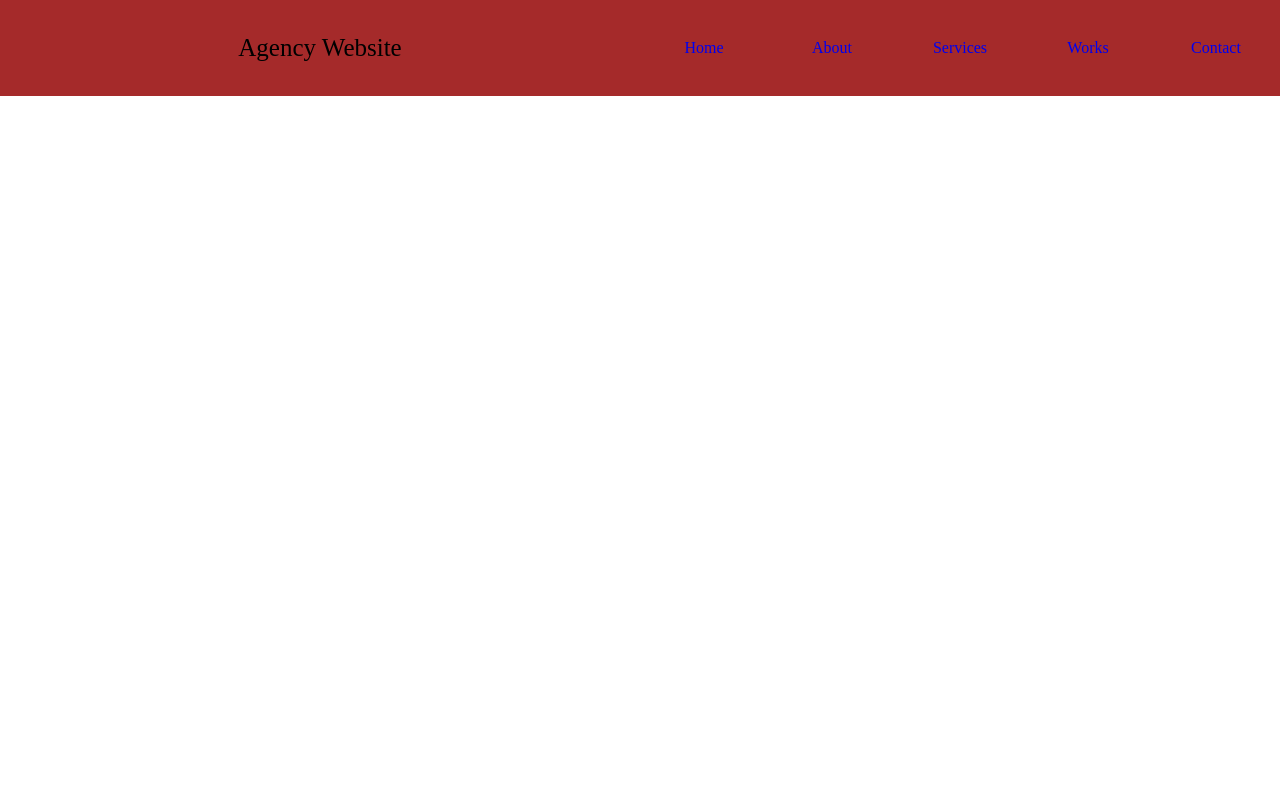
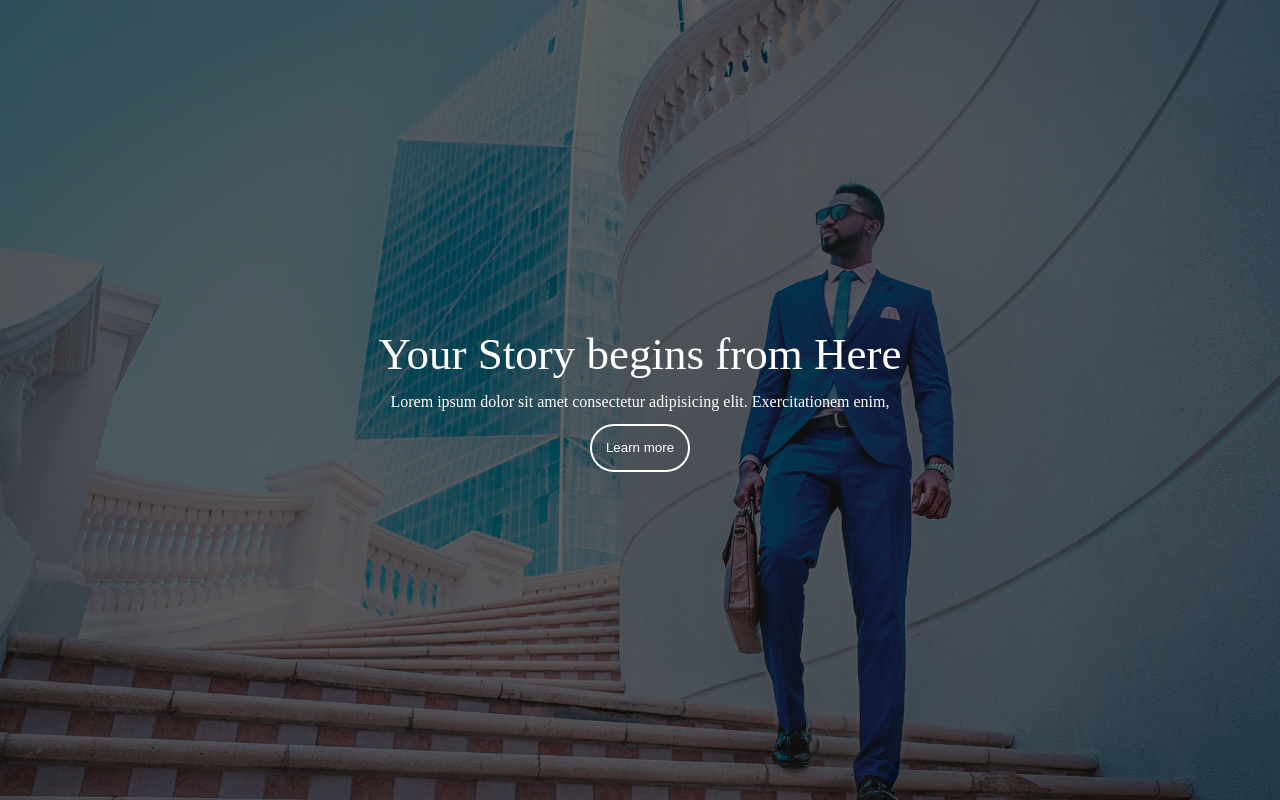
Before and after one commit to sarb001/FullResponsiveSite, a plain HTML site: page index.html in a window 1280 px wide. Drawn offline with Linux system fonts and the light colour scheme.

Commit message:
Main pageDone

```diff
--- a/index.html
+++ b/index.html
@@ -11,7 +11,7 @@
 
 <body>
      <div class = "container">
-                <div class = "header-bar">
+                <!-- <div class = "header-bar">
                     <div class = "logo">
                         <span id = "logo-name"> Agency Website  </span>
                     </div>
@@ -25,20 +25,20 @@
                         </ul>
                     </div>
 
-                </div>
-<!--
-                <div class = "main-page">
-                        <div>
-                            <span>  Your Story begins from Here </span>
-                            <span> Lorem ipsum dolor sit amet consectetur adipisicing elit. Exercitationem enim,
-                                amet eius sit magni, quos repellat tenetur maxime suscipit voluptates
-                                voluptatibus voluptatum veritatis mollitia ab!
-                            </span>
-                            <button>  Learn more </button>
-                        </div>
+                </div> -->
+
+                 <div class = "main-page">
+
+                            <span id = "main-page-tagline">  Your Story begins from Here </span>
+                            <span id ="main-page-detail"> Lorem ipsum dolor sit amet consectetur adipisicing elit. Exercitationem enim,
+                             </span>
+                             <span style = "padding: 1%;">
+                                <button id = "btn">  Learn more </button>
+                             </span>
+
                 </div>
 
-                <div class = "about-us">
+                    <!-- <div class = "about-us">
                      <div class = "about-us-content">
                         <span> Lorem ipsum dolor, sit amet consectetur adipisicing elit.
                              Aliquam error illum consequuntur odit quibusdam doloribus dolore repellat
@@ -48,9 +48,9 @@
                      <div class = "about-image">
                             <img src = "/imagess/about.jpeg" />
                     </div>
-                </div>
+                </div> -->
 
-                <div class = "services">
+                <!-- <div class = "services">
                      <span> Our Services </span>
 
                      <div class ="card">
@@ -100,9 +100,9 @@
                             Ipsum architecto, quos consequatur deleniti sapiente eum ipsa
                             quisquam, sunobis excepturi omnis dignissimos corrupti pariatur quidem! </span>
                     </div>
-                </div>
+                </div> -->
 
-                <div class ="our-works">
+                <!-- <div class ="our-works">
                      <div class = "works-images">
                          <img src = "/imagess/portfolio-1.jpg" />
                          <img src = "/imagess/portfolio-2.jpg" />
@@ -111,9 +111,9 @@
                          <img src = "/imagess/portfolio-5.jpg" />
                          <img src = "/imagess/portfolio-6.jpg" />
                      </div>
-                </div>
+                </div> -->
 
-                 <div class ="contact-us">
+                 <!-- <div class ="contact-us">
                     <div class = "contact-us-tag">
                         <span> Contact-us </span>
                     </div>
@@ -147,9 +147,9 @@
                              <button>  Send Message </button>
                         </div>
                     </div>
-                 </div>
+                 </div> -->
 
-                 <div class = "footer">
+                 <!-- <div class = "footer">
                      <span> Agency Website  </span>
                      <span> Lorem ipsum dolor sit amet consectetur, adipisicing elit. Distinctio,
                         nostrum eum. Iure magnam excepturi temporibus nulla nihil autem,
@@ -169,7 +169,7 @@
                             <img src = "imagess/" />
                         </div>
                       </span>
-                 </div> -->
+                 </div>  -->
      </div>
 
   <script src = "index.js"> </script>
--- a/style.css
+++ b/style.css
@@ -1,10 +1,9 @@
 *
 {
-    padding:0px;
-    margin: 0px;
-    box-sizing: border-box;
-    width: 100%;
+    padding:0px; margin: 0px;
+    box-sizing: border-box; width: 100%;
 }
+
 img{width:100%;}
 .header-bar { width:100%;height:12vh;background-color: brown; display: flex;align-items: center;}
 .logo { text-align: center;}
@@ -23,3 +22,20 @@ ul> li > a
 {
     font-size: 25px;
 }
+
+.main-page
+{
+    width: 100%;
+    background: linear-gradient(rgba(0,0,0,0.6),rgba(0,0,0,0.6)) ,url('/imagess/about.jpeg');
+    background-position: center;
+    background-size: cover;
+    height: 100vh;
+    display: flex;
+    flex-direction: column;
+    text-align: center;
+    align-items: center;
+    justify-content: center;
+}
+#btn{ width: 8%;height: 6vh;border-radius: 35px;border:2px solid white;background-color: transparent;color: white;}
+#main-page-tagline { font-size: 45px;color: white;padding: 1%;}
+#main-page-detail { color: white;}
```
